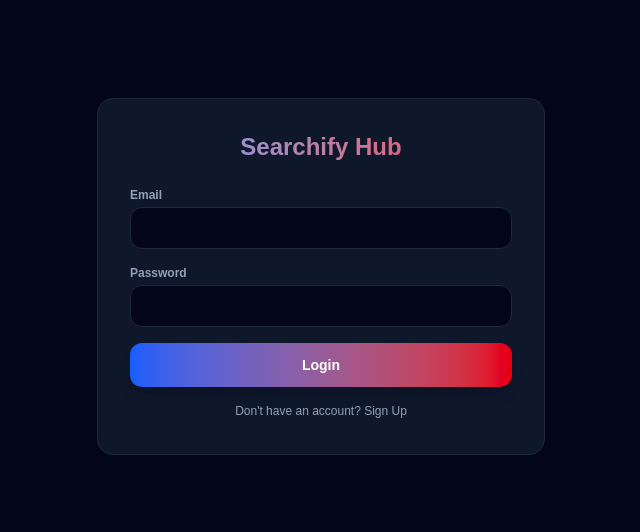
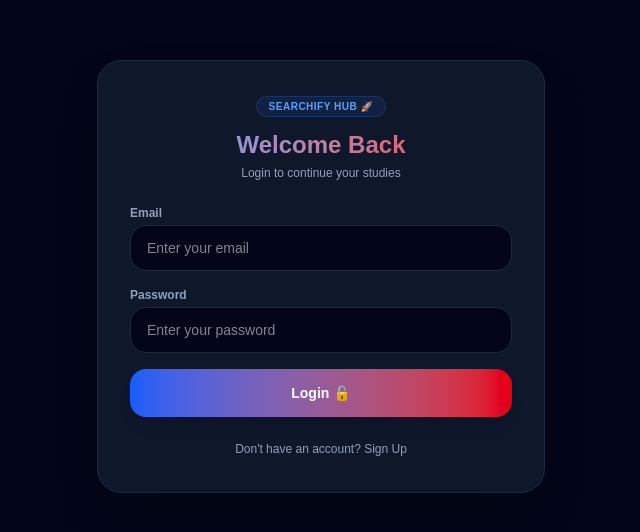
Before and after one commit to searchifyofficial/Searchify---BCA-Sem-3, a Next.js app: page /login in a window 1280 px wide. Shown: the part 124-656 px from the top of the page, without its empty margins (319-959 px from the left). Built offline with nearby package versions, Linux system fonts and the light colour scheme; no server answers.

Commit message:
Added Syllabus type and updated login/signup messages

```diff
--- a/app/login/page.tsx
+++ b/app/login/page.tsx
@@ -22,32 +22,47 @@
 
     if (isSignUp) {
       const { error } = await supabase.auth.signUp({ email, password });
-      if (error) alert(error.message);
-      else {
-        alert("Registration successful! You can login now.");
-        setIsSignUp(false);
+      if (error) {
+        alert(error.message);
+      } else {
+        alert("Registration successful! 🎉 You Can Login Now...");
+        setIsSignUp(false); // Switch back to login view automatically
       }
     } else {
       const { error } = await supabase.auth.signInWithPassword({ email, password });
-      if (error) alert(error.message);
-      else router.push("/");
+      if (error) {
+        alert(error.message);
+      } else {
+        router.push("/");
+      }
     }
     setLoading(false);
   };
 
   return (
     <div className="min-h-screen bg-slate-950 text-slate-100 flex items-center justify-center p-4">
-      <div className="bg-slate-900 p-8 rounded-2xl border border-slate-800 w-full max-w-md">
-        <h1 className="text-2xl font-bold text-center mb-6 bg-gradient-to-r from-blue-400 to-red-500 bg-clip-text text-transparent">
-          Searchify Hub
-        </h1>
+      <div className="bg-slate-900 p-8 rounded-3xl border border-slate-800 w-full max-w-md shadow-2xl backdrop-blur-xl">
+
+        <div className="text-center mb-6">
+          <span className="px-3 py-1 rounded-full text-[10px] font-bold bg-blue-500/10 text-blue-400 border border-blue-500/20 uppercase tracking-wider">
+            Searchify Hub 🚀
+          </span>
+          <h1 className="text-2xl font-extrabold mt-3 bg-gradient-to-r from-blue-400 to-red-500 bg-clip-text text-transparent">
+            {isSignUp ? "Create Account" : "Welcome Back"}
+          </h1>
+          <p className="text-xs text-slate-400 mt-1">
+            {isSignUp ? "Sign up to access BCA Sem 3 materials" : "Login to continue your studies"}
+          </p>
+        </div>
+
         <form onSubmit={handleAuth} className="space-y-4">
           <div>
             <label className="block text-xs font-semibold text-slate-400 mb-1">Email</label>
             <input
               type="email" required value={email}
               onChange={(e) => setEmail(e.target.value)}
-              className="w-full px-4 py-2.5 rounded-xl bg-slate-950 border border-slate-800 text-sm text-white focus:outline-none focus:border-blue-500"
+              placeholder="Enter your email"
+              className="w-full px-4 py-3 rounded-2xl bg-slate-950 border border-slate-800 text-sm text-white focus:outline-none focus:border-blue-500 transition-all shadow-inner"
             />
           </div>
           <div>
@@ -55,21 +70,23 @@
             <input
               type="password" required value={password}
               onChange={(e) => setPassword(e.target.value)}
-              className="w-full px-4 py-2.5 rounded-xl bg-slate-950 border border-slate-800 text-sm text-white focus:outline-none focus:border-red-500"
+              placeholder="Enter your password"
+              className="w-full px-4 py-3 rounded-2xl bg-slate-950 border border-slate-800 text-sm text-white focus:outline-none focus:border-red-500 transition-all shadow-inner"
             />
           </div>
           <button
             type="submit" disabled={loading}
-            className="w-full py-3 rounded-xl bg-gradient-to-r from-blue-600 to-red-600 text-white font-semibold text-sm shadow-lg"
+            className="w-full py-3.5 rounded-2xl bg-gradient-to-r from-blue-600 to-red-600 text-white font-bold text-sm shadow-lg transition-all hover:scale-[1.02]"
           >
-            {loading ? "Processing..." : isSignUp ? "Sign Up" : "Login"}
+            {loading ? "Processing..." : isSignUp ? "Sign Up 🚀" : "Login 🔓"}
           </button>
         </form>
+
         <button
           onClick={() => setIsSignUp(!isSignUp)}
-          className="w-full text-center text-xs text-slate-400 mt-4 hover:text-blue-400"
+          className="w-full text-center text-xs text-slate-400 mt-6 hover:text-blue-400 transition-all font-medium"
         >
-          {isSignUp ? "Already have an account? Login" : "Don't have an account? Sign Up"}
+          {isSignUp ? "Already have an account? Login here" : "Don't have an account? Sign Up"}
         </button>
       </div>
     </div>
--- a/app/upload/page.tsx
+++ b/app/upload/page.tsx
@@ -122,6 +122,7 @@
               <option value="PYQs">PYQs (Previous Year Questions)</option>
               <option value="Assignments">Assignments</option>
               <option value="Question Banks">Question Banks</option>
+              <option value="Syllabus">Syllabus 📚</option>
             </select>
           </div>
 
```
